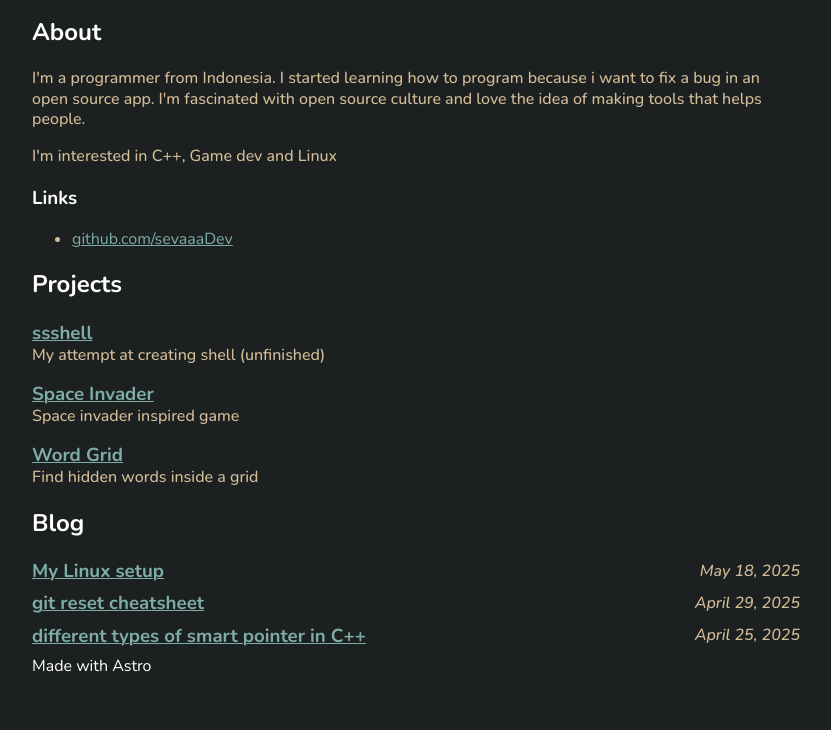
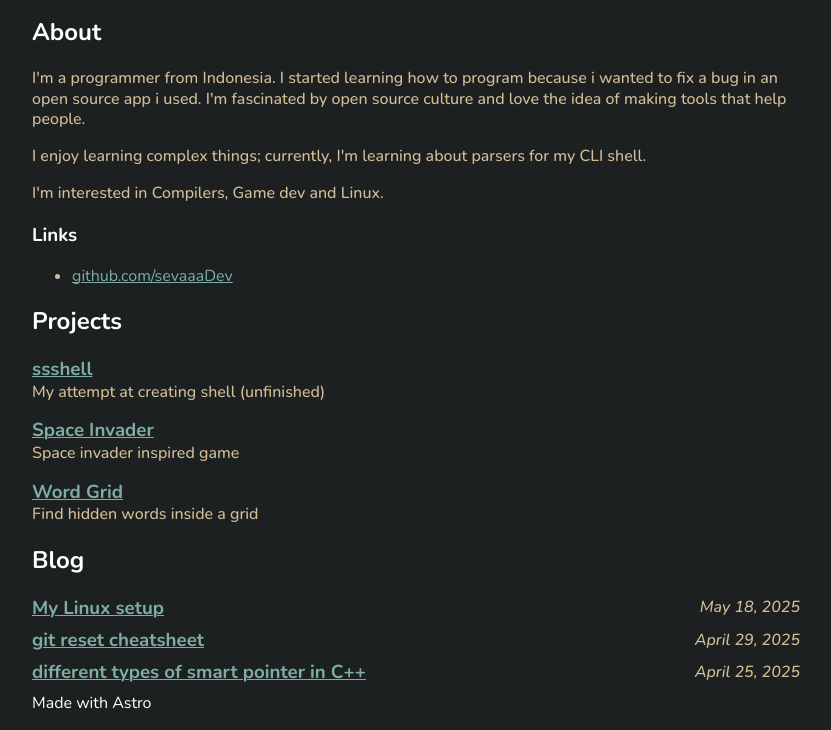
Before and after one commit to sevaaaDev/sevaaaDev.github.io, an Astro site: page / in a window 1280 px wide. Shown: the part 157-887 px from the top of the page, without its empty margins (224-1055 px from the left). Before the commit the page ends 850 px from the top, so only its background shows below. Built offline with nearby package versions, Linux system fonts and the light colour scheme; Astro itself is replaced by a stand-in of ours.

Commit message:
fix: revised about section

```diff
--- a/src/components/About.astro
+++ b/src/components/About.astro
@@ -1,10 +1,14 @@
 <h2>About</h2>
 <p>
   I'm a programmer from Indonesia. I started learning how to program because i
-  want to fix a bug in an open source app. I'm fascinated with open source
-  culture and love the idea of making tools that helps people.
+  wanted to fix a bug in an open source app i used. I'm fascinated by open
+  source culture and love the idea of making tools that help people.
 </p>
-<p>I'm interested in C++, Game dev and Linux</p>
+<p>
+  I enjoy learning complex things; currently, I'm learning about parsers for my
+  CLI shell.
+</p>
+<p>I'm interested in Compilers, Game dev and Linux.</p>
 <div>
   <h3>Links</h3>
   <ul>
```
